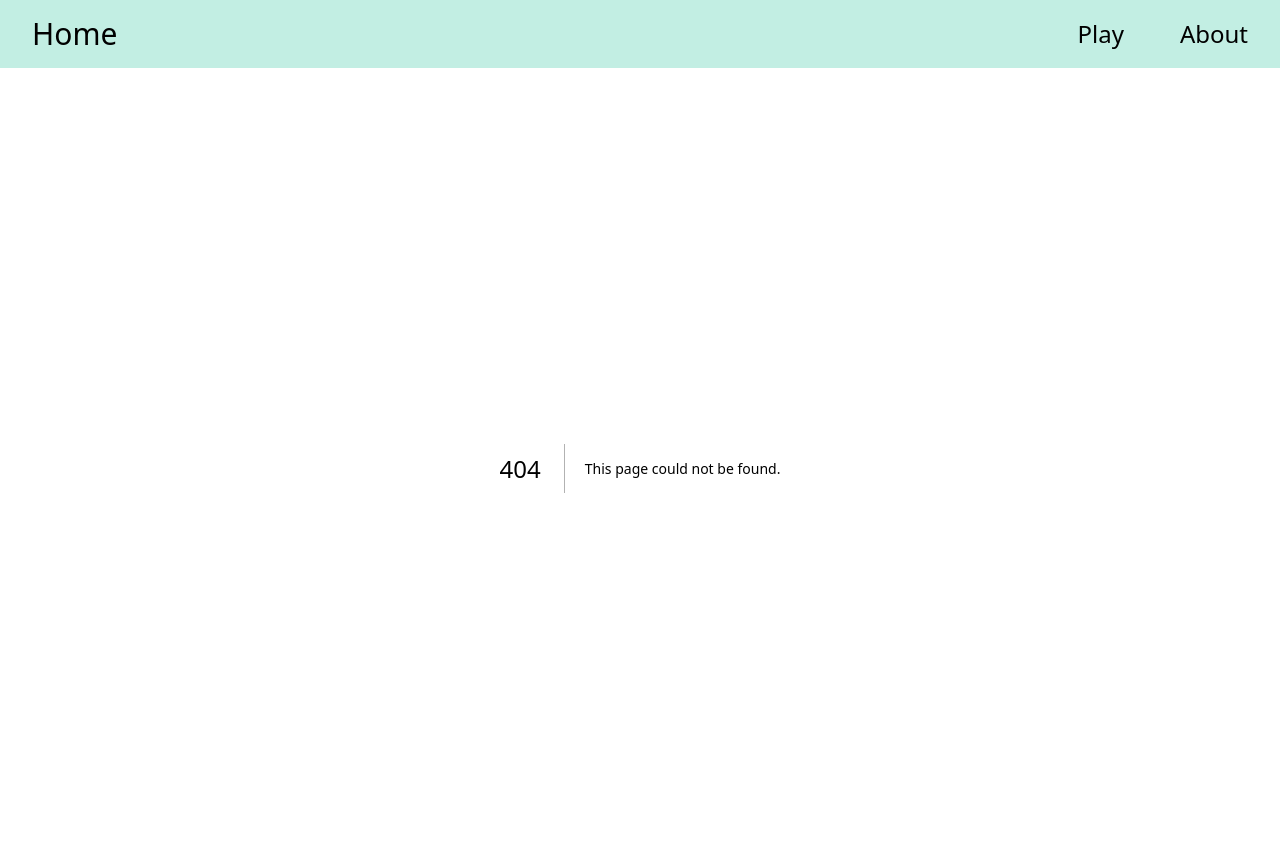
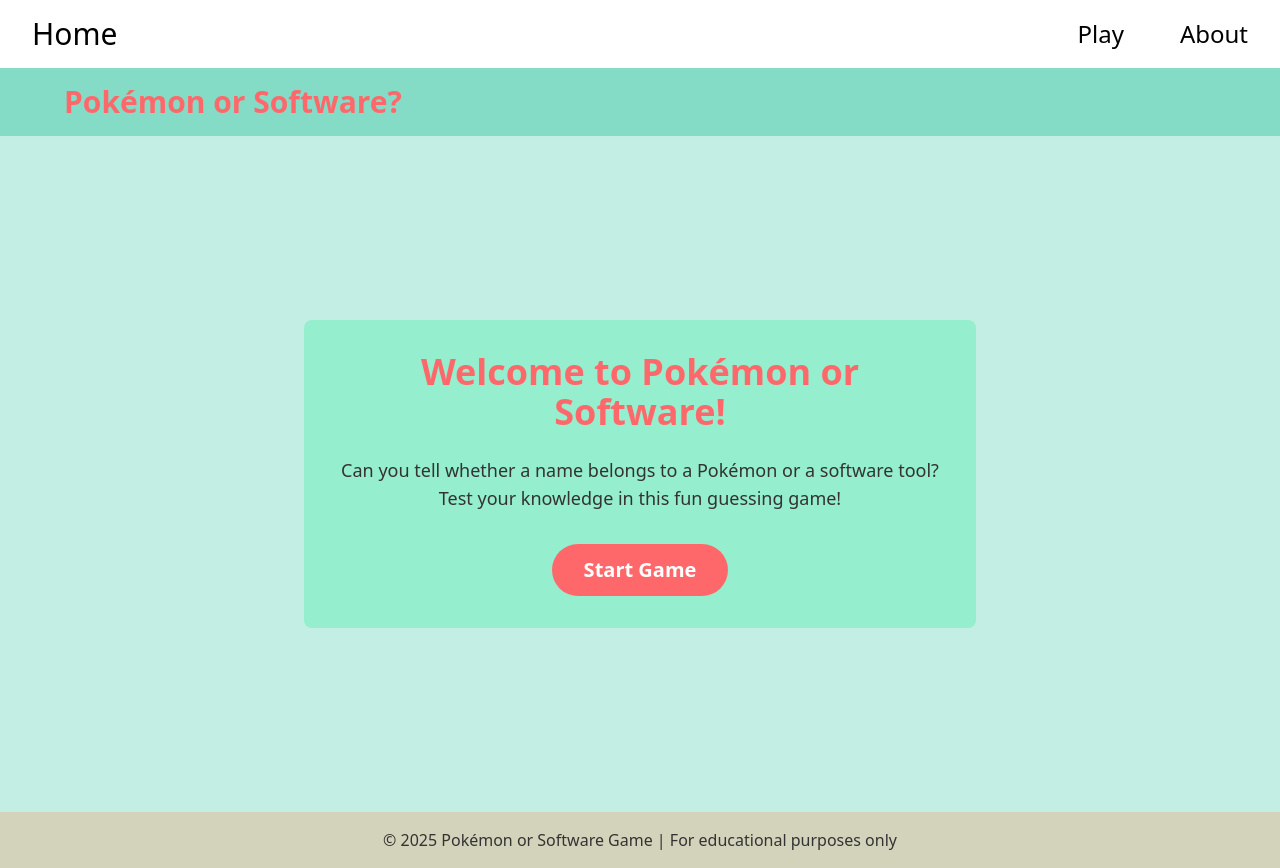
Before and after one commit to jacob-s-codes/pokemonorosoft, a Next.js app: page /test in a window 1280 px wide. Before the commit this address had no page. Built offline with nearby package versions, Linux system fonts and the light colour scheme.

Commit message:
added a test page that kinda works

```diff
--- a/src/app/components/Navbar.tsx
+++ b/src/app/components/Navbar.tsx
@@ -2,7 +2,7 @@
 
 const Navbar = () => {
   return (
-    <div className='sticky w-full bg-mintgreen'>
+    <div className='sticky w-full top-0 z-20 bg-white'>
         <ul className='flex flex-row items-center justify-between py-4 px-8 text-3xl'>
             <li>Home</li>
             <div className='flex flex-row items-center gap-x-14 text-2xl'>
--- a/src/app/globals.css
+++ b/src/app/globals.css
@@ -2,11 +2,6 @@
 
 
 @theme inline {
-  --color-mintgreen: #C2EEE3;
-  --color-tiffany: #84DCC6;
-  --color-aqua: #95EECE;
-  --color-pearl: #D2D3BA;
-  --color-melon: #FFA69E;
-  --color-lightred: #FF8785;
-  --color-fullred: #FF686B;
+  --color-blue: #0075BE;
+  --color-yellow: #FFCC00;
 }
--- a/src/app/page.tsx
+++ b/src/app/page.tsx
@@ -1,11 +1,12 @@
+import Link from "next/link";
 
 
 
 export default function Home() {
   return (
-    <div className="">
-      <div className="mt-36 ml-8">
-        <h2 className="text-5xl font-extrabold"><span className="text-melon">Pokemon</span> or <span className="text-white">Software?</span></h2>
+    <div className="h-screen bg-black">
+      <div className="pt-36 ml-8">
+        <h2 className="text-9xl font-extrabold text-center"><span className="text-white">Pokemon</span> <span className="text-gray-200">or Software?</span></h2>
       </div>
     </div>
   );
--- /dev/null
+++ b/src/app/test/page.tsx
@@ -0,0 +1,195 @@
+"use client";
+import { useState, useEffect } from 'react';
+import Head from 'next/head';
+
+export default function PokemonOrSoftware() {
+  // Game states
+  const [currentItem, setCurrentItem] = useState('');
+  const [score, setScore] = useState(0);
+  const [totalGuesses, setTotalGuesses] = useState(0);
+  const [feedback, setFeedback] = useState('');
+  const [loading, setLoading] = useState(false);
+  const [gameStarted, setGameStarted] = useState(false);
+  const [isCorrect, setIsCorrect] = useState(null);
+  const [itemType, setItemType] = useState('');
+
+  // Sample items (in a real app, you'd have a more extensive list)
+  const pokemonList = [
+    "Pikachu", "Charizard", "Bulbasaur", "Jigglypuff", "Eevee",
+    "Gengar", "Snorlax", "Mewtwo", "Squirtle", "Dragonite",
+    "Lucario", "Gardevoir", "Blaziken", "Greninja", "Zoroark"
+  ];
+
+  const softwareList = [
+    "Docker", "Kubernetes", "TensorFlow", "Ansible", "Jenkins",
+    "Flutter", "Hadoop", "Apache", "React", "MongoDB",
+    "PostgreSQL", "Maven", "Eclipse", "Terraform", "Grafana"
+  ];
+
+  // Get a random item from the specified list
+  const getRandomItem = (list) => {
+    return list[Math.floor(Math.random() * list.length)];
+  };
+
+  // Randomly select a Pokémon or software
+  const getNextItem = () => {
+    setLoading(true);
+    // Reset feedback and correctness
+    setFeedback('');
+    setIsCorrect(null);
+
+    setTimeout(() => {
+      // 50/50 chance for either Pokémon or software
+      const isPokemon = Math.random() > 0.5;
+      const selected = isPokemon
+        ? getRandomItem(pokemonList)
+        : getRandomItem(softwareList);
+
+      setCurrentItem(selected);
+      setItemType(isPokemon ? 'pokemon' : 'software');
+      setLoading(false);
+    }, 1000); // Short delay for better UX
+  };
+
+  // Handle user guess
+  const handleGuess = (guessPokemon) => {
+    setTotalGuesses(totalGuesses + 1);
+    const isPokemon = itemType === 'pokemon';
+    const isCorrectGuess = (guessPokemon === isPokemon);
+
+    setIsCorrect(isCorrectGuess);
+
+    if (isCorrectGuess) {
+      setScore(score + 1);
+      setFeedback(`Correct! ${currentItem} is ${isPokemon ? 'a Pokémon' : 'software'}.`);
+    } else {
+      setFeedback(`Wrong! ${currentItem} is ${isPokemon ? 'a Pokémon' : 'software'}.`);
+    }
+
+    // Get next item after a short delay
+    setTimeout(getNextItem, 2000);
+  };
+
+  // Start the game
+  const startGame = () => {
+    setGameStarted(true);
+    setScore(0);
+    setTotalGuesses(0);
+    getNextItem();
+  };
+
+  // Set title styles based on feedback
+  const getTitleStyle = () => {
+    if (isCorrect === null) return { color: '#FF686B' };
+    return isCorrect
+      ? { color: '#84DCC6' } // Correct answer color
+      : { color: '#FF686B' }; // Wrong answer color
+  };
+
+  return (
+    <div className="min-h-screen flex flex-col" style={{ backgroundColor: '#C2EEE3' }}>
+      <Head>
+        <title>Pokémon or Software?</title>
+        <meta name="description" content="A fun game to test if you can tell the difference between Pokémon names and software names" />
+        <link rel="icon" href="/favicon.ico" />
+      </Head>
+
+      <header className="py-4 px-6" style={{ backgroundColor: '#84DCC6' }}>
+        <div className="max-w-6xl mx-auto flex justify-between items-center">
+          <h1 className="text-2xl md:text-3xl font-bold" style={{ color: '#FF686B' }}>
+            Pokémon or Software?
+          </h1>
+          {gameStarted && (
+            <div className="text-lg font-semibold" style={{ color: '#FF686B' }}>
+              Score: {score}/{totalGuesses}
+            </div>
+          )}
+        </div>
+      </header>
+
+      <main className="flex-grow flex flex-col items-center justify-center p-6">
+        {!gameStarted ? (
+          <div className="text-center max-w-2xl mx-auto p-8 rounded-lg" style={{ backgroundColor: '#95EECE' }}>
+            <h2 className="text-3xl md:text-4xl font-bold mb-6" style={{ color: '#FF686B' }}>
+              Welcome to Pokémon or Software!
+            </h2>
+            <p className="text-lg mb-8" style={{ color: '#333' }}>
+              Can you tell whether a name belongs to a Pokémon or a software tool?
+              Test your knowledge in this fun guessing game!
+            </p>
+            <button
+              onClick={startGame}
+              className="px-8 py-3 text-xl font-semibold rounded-full transition transform hover:scale-105"
+              style={{ backgroundColor: '#FF686B', color: 'white' }}
+            >
+              Start Game
+            </button>
+          </div>
+        ) : (
+          <div className="text-center max-w-2xl mx-auto">
+            <div
+              className="p-10 mb-8 rounded-lg shadow-lg"
+              style={{ backgroundColor: '#FFA69E' }}
+            >
+              {loading ? (
+                <div className="animate-pulse">
+                  <div className="h-8 w-40 mx-auto rounded" style={{ backgroundColor: '#D2D3BA' }}></div>
+                </div>
+              ) : (
+                <h2
+                  className="text-4xl md:text-5xl font-bold transition-colors duration-300"
+                  style={getTitleStyle()}
+                >
+                  {currentItem}
+                </h2>
+              )}
+            </div>
+
+            {feedback ? (
+              <div
+                className="p-4 mb-8 rounded"
+                style={{
+                  backgroundColor: isCorrect ? '#95EECE' : '#FF8785',
+                  color: isCorrect ? '#333' : 'white'
+                }}
+              >
+                <p className="text-xl">{feedback}</p>
+              </div>
+            ) : (
+              <p className="text-xl mb-8" style={{ color: '#333' }}>
+                Is this a Pokémon or software?
+              </p>
+            )}
+
+            <div className="flex flex-col sm:flex-row gap-4 justify-center">
+              <button
+                onClick={() => handleGuess(true)}
+                disabled={loading || feedback !== ''}
+                className="px-8 py-3 text-lg font-semibold rounded-full transition transform hover:scale-105 disabled:opacity-50"
+                style={{ backgroundColor: '#84DCC6', color: '#333' }}
+              >
+                Pokémon
+              </button>
+              <button
+                onClick={() => handleGuess(false)}
+                disabled={loading || feedback !== ''}
+                className="px-8 py-3 text-lg font-semibold rounded-full transition transform hover:scale-105 disabled:opacity-50"
+                style={{ backgroundColor: '#FF686B', color: 'white' }}
+              >
+                Software
+              </button>
+            </div>
+          </div>
+        )}
+      </main>
+
+      <footer className="py-4 px-6" style={{ backgroundColor: '#D2D3BA' }}>
+        <div className="max-w-6xl mx-auto text-center">
+          <p style={{ color: '#333' }}>
+            © 2025 Pokémon or Software Game | For educational purposes only
+          </p>
+        </div>
+      </footer>
+    </div>
+  );
+}
```
